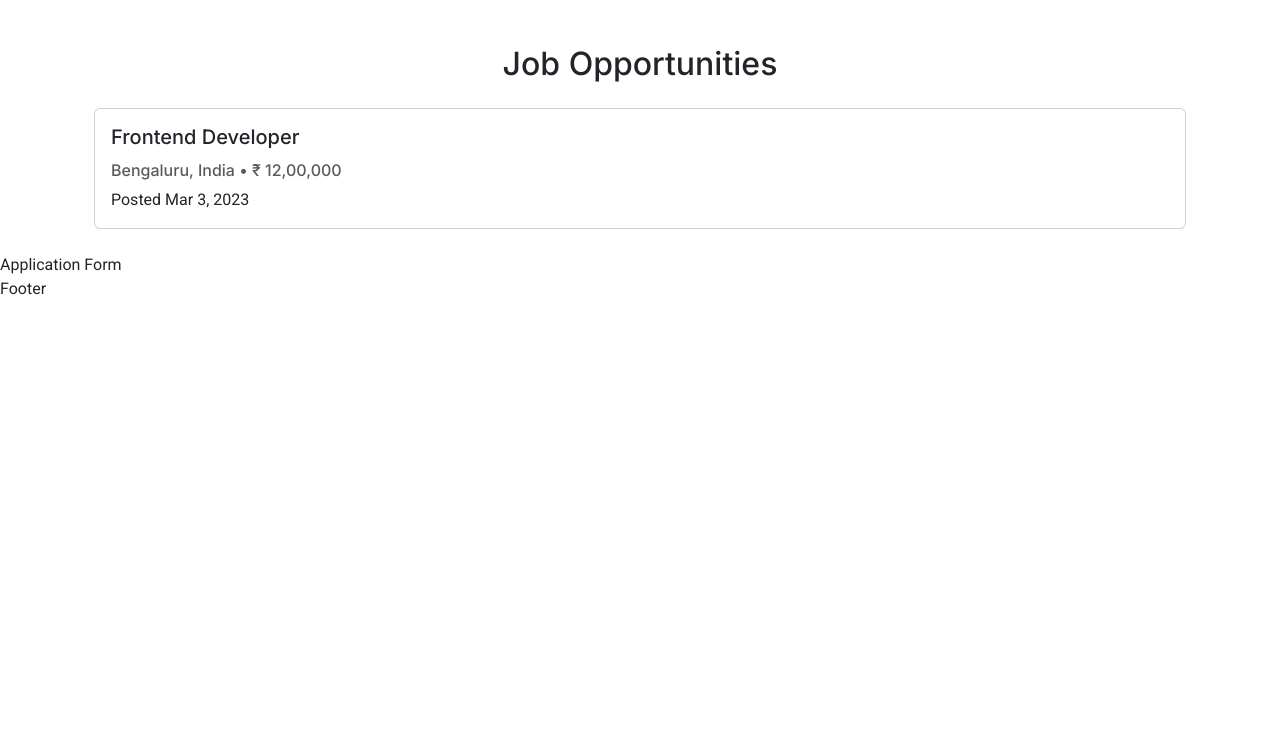
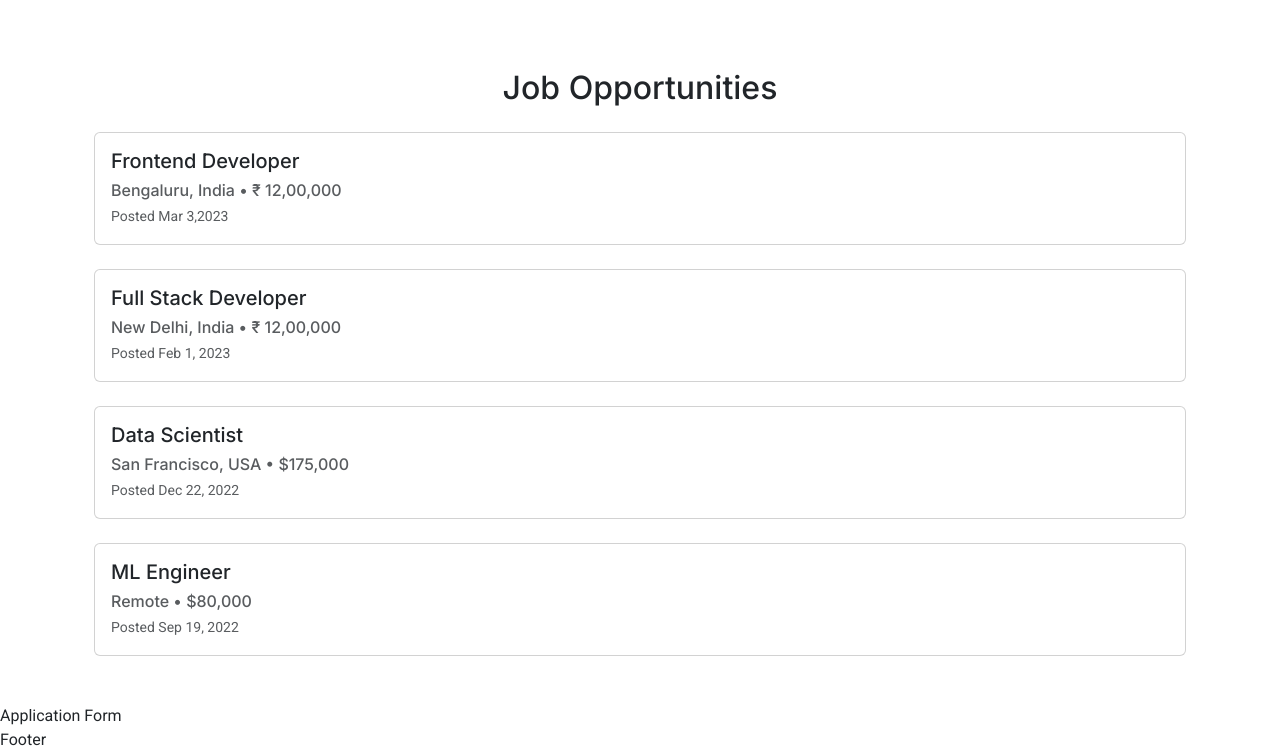
Before and after one commit to Luicho17/jovian-careers-bootstrap-live, a plain HTML site: page src/index.html in a window 1280 px wide. Shown: the part 485-1237 px from the top of the page. Before the commit the page ends 800 px from the top, so only its background shows below. Drawn offline with nearby package versions, Linux system fonts and the light colour scheme.

Commit message:
cambios-4

```diff
--- a/src/index.html
+++ b/src/index.html
@@ -85,15 +85,50 @@
   </div>
 
   <!--JOBS-->
-  <div class="container px-4 mt-4">
-    <h2 class="text-center">Job Opportunities</h2>
-<!-- Job List -->
+  <div class="container px-4 my-5">
+    <h2 class="text-center mb-4">Job Opportunities</h2>
+    <!-- Job List -->
     <div>
       <div class="card my-4">
         <div class="card-body">
-          <h5 class="card-title mb-3">Frontend Developer</h5>
-          <h6 class="card-subtitle mb-2 text-body-secondary">Bengaluru, India • ₹ 12,00,000</h6>
-          <p class="card-text">Posted Mar 3, 2023</p>
+          <h5 class="card-title">Frontend Developer</h5>
+          <h6 class="card-subtitle my-1 text-body-secondary">Bengaluru, India • ₹ 12,00,000</h6>
+          <small class="card-text text-body-secondary"> Posted Mar 3,2023</small>
+        </div>
+      </div>
+      <div class="card my-4">
+        <div class="card-body">
+          <h5 class="card-title">Full Stack Developer</h5>
+          <h6 class="card-subtitle my-1 text-body-secondary">
+            New Delhi, India • ₹ 12,00,000
+          </h6>
+          <small class="card-text text-body-secondary">
+            Posted Feb 1, 2023
+          </small>
+        </div>
+      </div>
+
+      <div class="card my-4">
+        <div class="card-body">
+          <h5 class="card-title">Data Scientist</h5>
+          <h6 class="card-subtitle my-1 text-body-secondary">
+            San Francisco, USA • $175,000
+          </h6>
+          <small class="card-text text-body-secondary">
+            Posted Dec 22, 2022
+          </small>
+        </div>
+      </div>
+
+      <div class="card my-4">
+        <div class="card-body">
+          <h5 class="card-title">ML Engineer</h5>
+          <h6 class="card-subtitle my-1 text-body-secondary">
+            Remote • $80,000
+          </h6>
+          <small class="card-text text-body-secondary">
+            Posted Sep 19, 2022
+          </small>
         </div>
       </div>
     </div>
```
